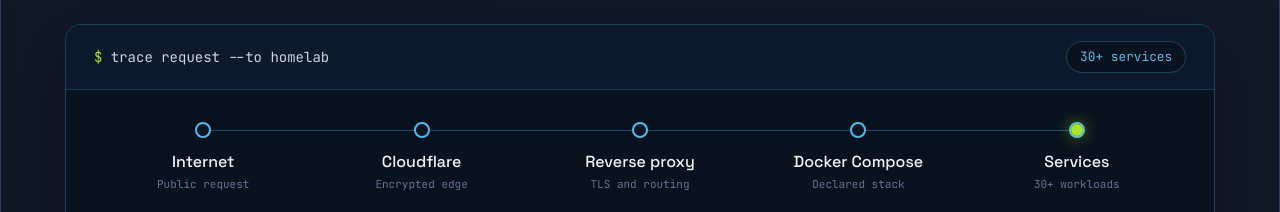
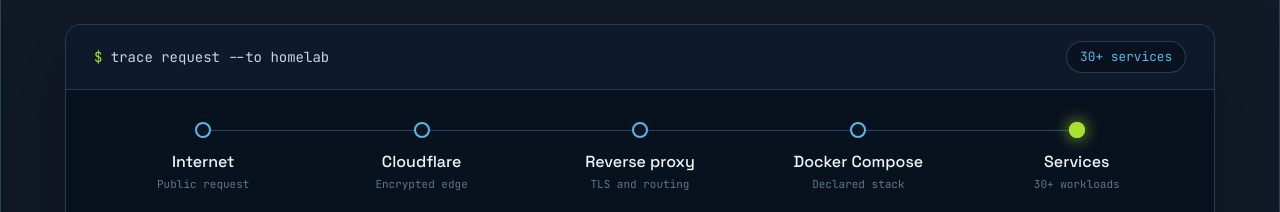
Before and after one commit to ACHRAF-YOUSSEF/portfolio, a React (Vite) app: page / in a window 1280 px wide. Shown: the part 5860-6072 px from the top of the page. Built offline with nearby package versions, Linux system fonts and the light colour scheme; no server answers.

Commit message:
fix: refine layout and spacing in Homelab component for improved readability

```diff
--- a/src/components/Homelab.jsx
+++ b/src/components/Homelab.jsx
@@ -121,8 +121,7 @@ const Homelab = () => {
       >
         <div className="flex flex-wrap items-center justify-between gap-3 border-b border-[#58b8e633] bg-[#0f1d2f]/80 px-5 py-4 sm:px-7">
           <p className="mono text-sm text-slate-300">
-            <span className="text-[#a6e22e]">$</span> trace request --to
-            homelab
+            <span className="text-[#a6e22e]">$</span> trace request --to homelab
           </p>
           <span className="terminal-chip whitespace-nowrap">30+ services</span>
         </div>
@@ -134,7 +133,7 @@ const Homelab = () => {
               aria-hidden="true"
             >
               <motion.span
-                className="absolute -top-1.5 z-10 block size-3 -translate-x-1/2 rounded-full bg-[#a6e22e] shadow-[0_0_16px_rgba(166,226,46,0.9)]"
+                className="absolute -top-2 z-20 block size-4 -translate-x-1/2 rounded-full bg-[#a6e22e] shadow-[0_0_16px_rgba(166,226,46,0.9)]"
                 animate={{
                   left: [
                     "0%",
@@ -158,15 +157,15 @@ const Homelab = () => {
                   ease: "easeInOut",
                   repeat: Infinity,
                   times: [
-                    0, 0.08, 0.2, 0.28, 0.4, 0.48, 0.6, 0.68, 0.8, 0.88,
-                    0.92, 0.93, 1,
+                    0, 0.08, 0.2, 0.28, 0.4, 0.48, 0.6, 0.68, 0.8, 0.88, 0.92,
+                    0.93, 1,
                   ],
                 }}
               />
             </div>
 
             <ol
-              className="relative grid grid-cols-2 gap-5 sm:grid-cols-5 sm:gap-x-0"
+              className="relative grid grid-cols-2 gap-5 sm:grid-cols-[repeat(5,20%)] sm:gap-x-0"
               aria-label="Public request path through the homelab"
             >
               {architectureStages.map(([name, detail]) => (
@@ -195,8 +194,8 @@ const Homelab = () => {
             <p className="mono text-sm text-[#58b8e6]">The stack</p>
             <h3 className="mt-2 text-3xl font-bold text-slate-100">homelab</h3>
             <p className="mt-3 max-w-lg leading-7 text-slate-300">
-              A privacy-first Docker Compose platform that turns one host into
-              a personal cloud, media system, automation engine, and local AI
+              A privacy-first Docker Compose platform that turns one host into a
+              personal cloud, media system, automation engine, and local AI
               environment.
             </p>
 
```
